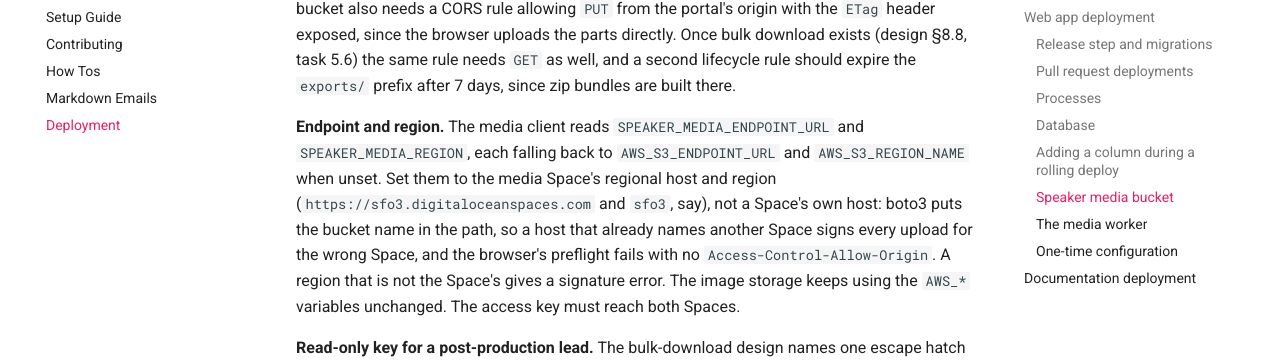
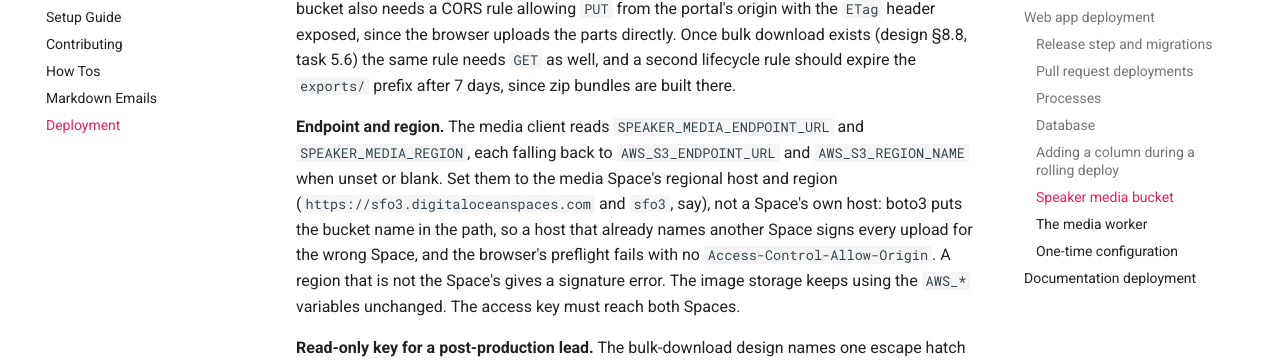
Before and after one commit to pyladies/pyladiescon-portal, an MkDocs documentation site: the page built from docs/developer/deployment.md, in a window 1280 px wide and 900 px high, scrolled down 3235 px. Shown: the part 91-453 px from the top of the window. Built offline with MkDocs 1.6.1 and Material for MkDocs 9.7.7, drawn with Linux system fonts in a browser that asks for light colours; comment, search, counter and statistics services are not loaded.

Commit message:
Review round: a blank media endpoint or region counts as unset, and the README and settings comment say who owns the endpoint
An empty SPEAKER_MEDIA_ENDPOINT_URL used to win over the AWS_* fallback and
boto3 turned it into real AWS. Falsy now falls back, like the rest of the
media settings.

```diff
--- a/docs/developer/deployment.md
+++ b/docs/developer/deployment.md
@@ -162,7 +162,7 @@ rule needs `GET` as well, and a second lifecycle rule should expire the
 
 **Endpoint and region.** The media client reads `SPEAKER_MEDIA_ENDPOINT_URL`
 and `SPEAKER_MEDIA_REGION`, each falling back to `AWS_S3_ENDPOINT_URL` and
-`AWS_S3_REGION_NAME` when unset. Set them to the media Space's regional host
+`AWS_S3_REGION_NAME` when unset or blank. Set them to the media Space's regional host
 and region (`https://sfo3.digitaloceanspaces.com` and `sfo3`, say), not a
 Space's own host: boto3 puts the bucket name in the path, so a host that
 already names another Space signs every upload for the wrong Space, and the
```
Also changed, not shown: speakers/README.md (+4 -1 lines), 1 other file.
